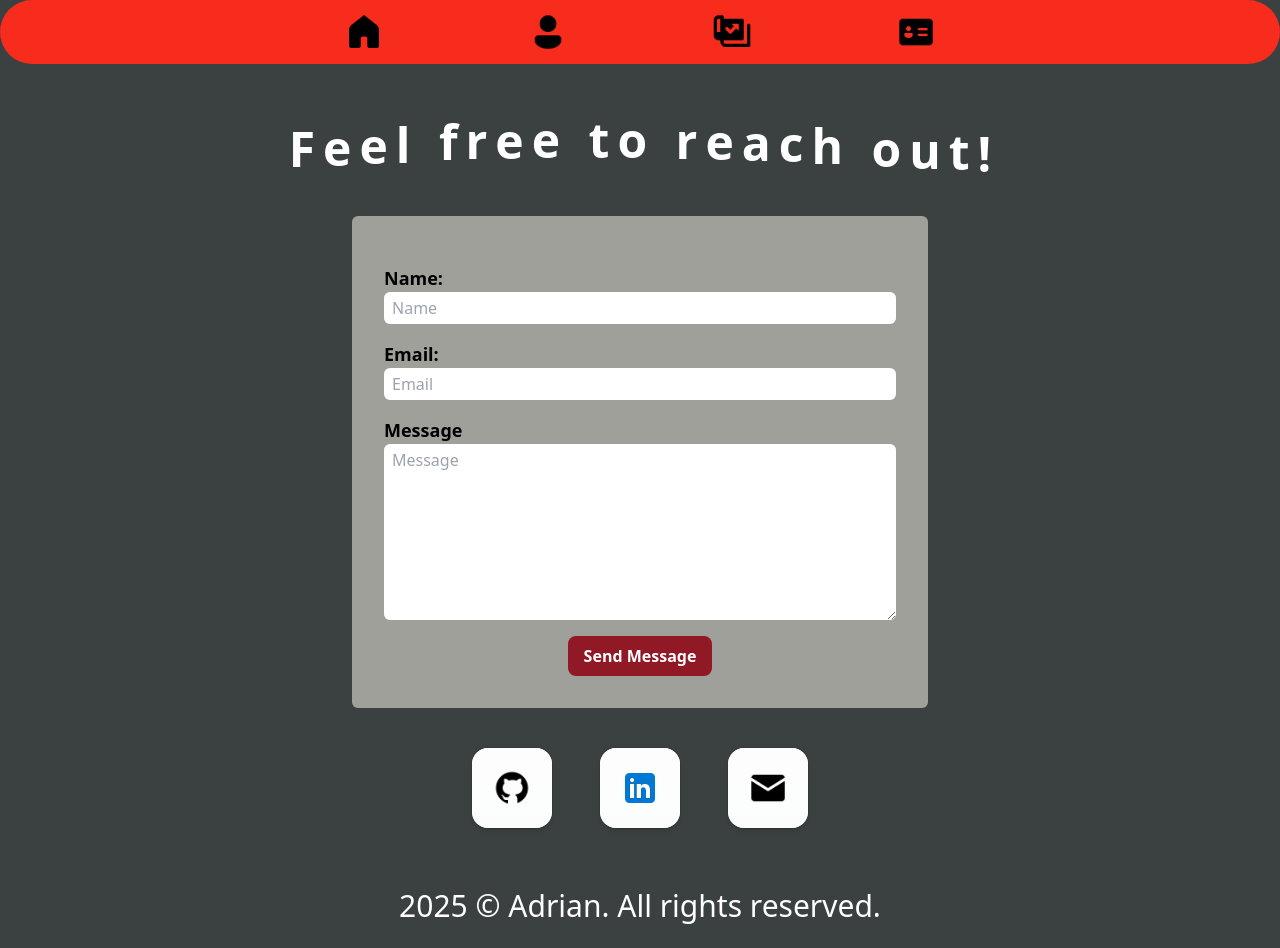
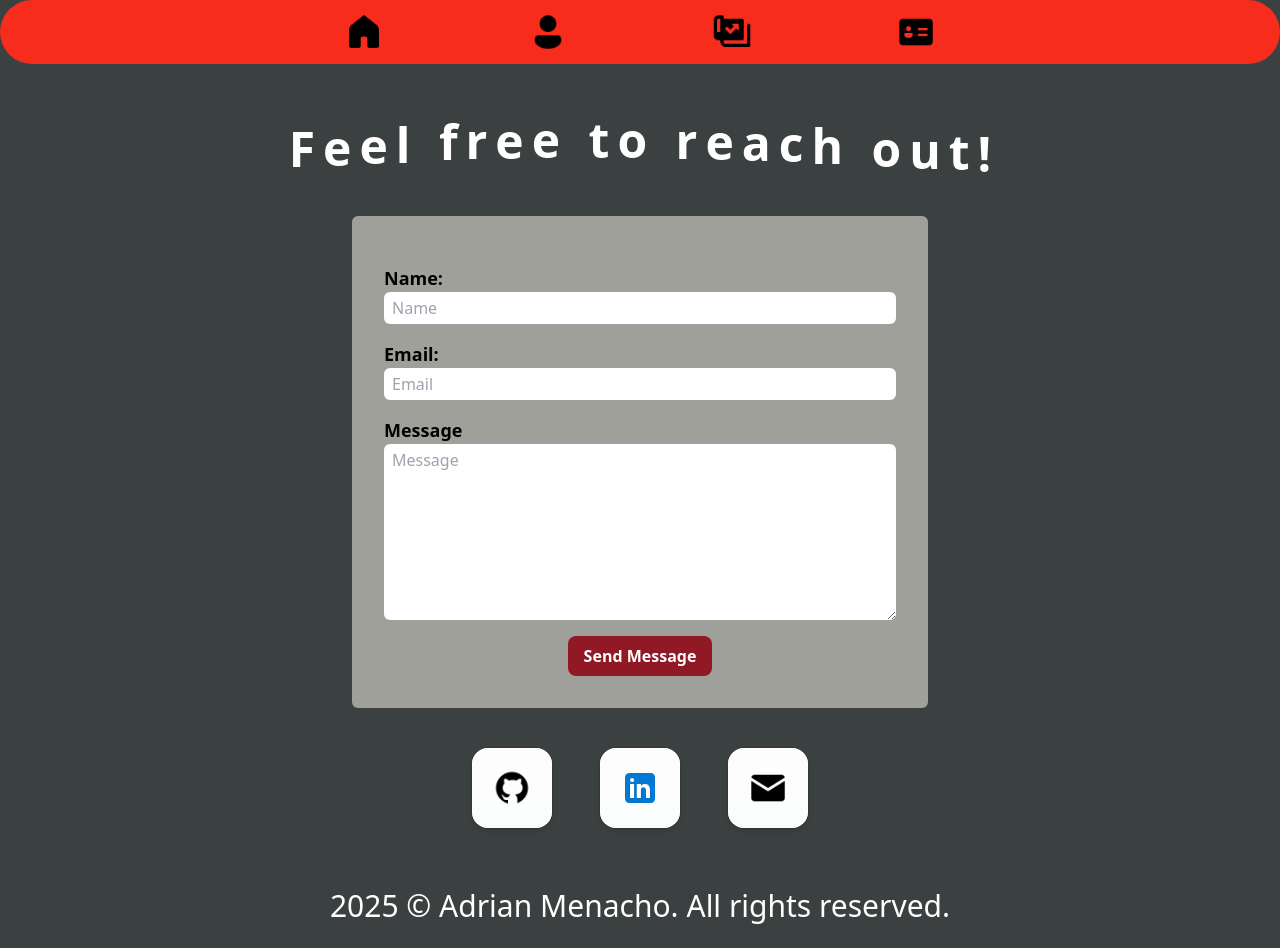
Before and after one commit to aceroman/adrianNewWebsite, a React (Vite) app in the folder adrianWebsite/: page /#/Contact in a window 1280 px wide. Built offline with nearby package versions, Linux system fonts and the light colour scheme.

Commit message:
Small tweaks to json and footer

```diff
--- a/adrianWebsite/src/components/Footer.jsx
+++ b/adrianWebsite/src/components/Footer.jsx
@@ -3,7 +3,7 @@ import React from 'react';
 const Footer = () => {
     return (
         <footer className="w-full text-center py-6 bg-[#3B4141] text-white text-3xl">
-            <p>{new Date().getFullYear()} © Adrian. All rights reserved.</p>
+            <p>{new Date().getFullYear()} © Adrian Menacho. All rights reserved.</p>
         </footer>
     );
 }
--- a/adrianWebsite/src/components/ProjectCard.jsx
+++ b/adrianWebsite/src/components/ProjectCard.jsx
@@ -59,7 +59,7 @@ const ProjectCard = ({
 
             {/* Description */}
             {description && (
-              <p className="mt-2 text-sm leading-6 opacity-90">{description}</p>
+              <p className="mt-2 text-2xl leading-6 opacity-90">{description}</p>
             )}
 
             {/* Skills list */}
@@ -68,7 +68,7 @@ const ProjectCard = ({
                 {skills.map((s) => (
                   <span
                     key={s}
-                    className="truncate rounded-full bg-white/10 px-3 py-1 text-xs font-medium
+                    className="truncate rounded-full bg-white/10 px-3 py-1 text-md font-medium
                                ring-1 ring-white/15 backdrop-blur-sm"
                   >
                     {s}
--- a/adrianWebsite/src/experiences.json
+++ b/adrianWebsite/src/experiences.json
@@ -21,7 +21,7 @@
         {
             "image": "assets/blueLogo.jpeg",
             "title": "Front End Developer",
-            "description": "I am responsible for the UI development of the product BookdUp, a platform for booking appointments with barbers",
+            "description": "I am responsible for the UI development of BookdUp and StyleSight applications. ",
             "duration": "December 2023 - March 2025",
             "website": "https://bookdup.co/",
             "website-name": "BookdUp website",
```
